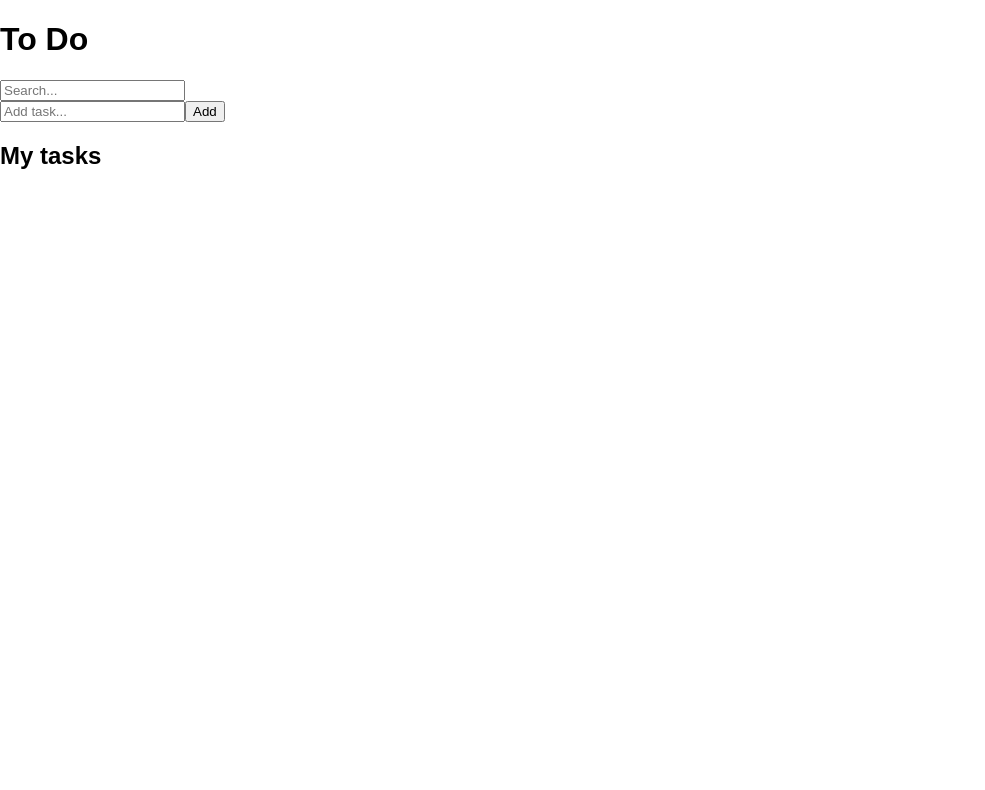
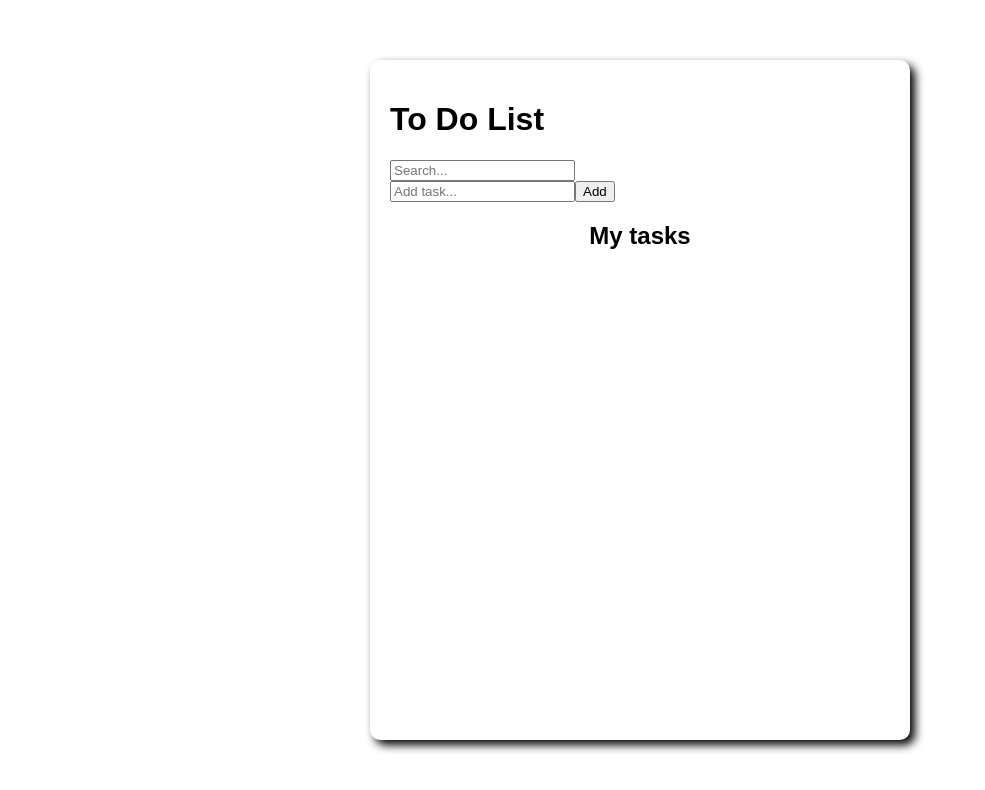
Before and after one commit to darqoo/react-todo, a React (Create React App) app: page / in a window 1280 px wide. Shown: the top 790 px of the page, without its empty margins (0-985 px from the left). Built offline with nearby package versions, Linux system fonts and the light colour scheme.

Commit message:
added material UI

```diff
--- a/src/App.css
+++ b/src/App.css
@@ -1,3 +1,29 @@
 .trash {
     cursor: pointer;
 }
+
+#root>div {
+    width: 100%;
+    max-width: 500px;
+    position: absolute;
+    top: 50%;
+    left: 50%;
+    transform: translate(-50%, -50%);
+    height: 80vh;
+    box-shadow: 5px 5px 10px black;
+    border-radius: 10px;
+    padding: 20px 20px 20px 20px;
+}
+
+#root>div>div:nth-child(2) {
+    height: 100%;
+}
+
+.List {
+    overflow-y: auto;
+    height: 73%;
+}
+
+h2 {
+    text-align: center;
+}
--- a/src/components/Header.js
+++ b/src/components/Header.js
@@ -5,7 +5,7 @@ class Header extends Component {
   render() {
     return(
       <div>
-        <h1>To Do</h1>
+        <h1>To Do List</h1>
       </div>
     );
   }
--- a/src/components/Tasks/Task.js
+++ b/src/components/Tasks/Task.js
@@ -1,5 +1,13 @@
 import React, {Component} from 'react';
-import Trash from 'material-ui-icons/DeleteForever';
+
+import {
+  ListItem,
+  ListItemSecondaryAction,
+  ListItemText
+} from 'material-ui/List';
+import IconButton from 'material-ui/IconButton';
+import DeleteIcon from 'material-ui-icons/Delete';
+
 
 
 const style = {
@@ -29,12 +37,21 @@ class Task extends Component {
     render() {
         return (
             <div className='taskDiv'>
-                <input type = "checkbox" onChange = {this.handleChange}/>
-                <span style = {this.state.checked ? style.checked : style.unChecked}> {this.props.label} </span>
-                <Trash className='trash' onClick = {(event) => {
-                    this.props.delTask(this.props.index);
-                    event.stopPropagation();
-                }}/>
+
+                <ListItem button>
+
+                    <input type = "checkbox" onClick = {this.handleChange}/>
+                    <ListItemText style = {this.state.checked ? style.checked : style.unChecked} primary={this.props.label}/>
+                    <ListItemSecondaryAction>
+                        <IconButton aria-label="Delete">
+                            <DeleteIcon onClick = {(event) => {
+                                this.props.delTask(this.props.index);
+                                event.stopPropagation();
+                            }}/>
+                            </IconButton>
+                            </ListItemSecondaryAction>
+                </ListItem>
+
             </div>
         )
     }
--- a/src/index.css
+++ b/src/index.css
@@ -2,4 +2,5 @@ body {
   margin: 0;
   padding: 0;
   font-family: sans-serif;
+  overflow: hidden;
 }
```
Also changed, not shown: src/components/ListStyle.js (added, +78 -0 lines).
